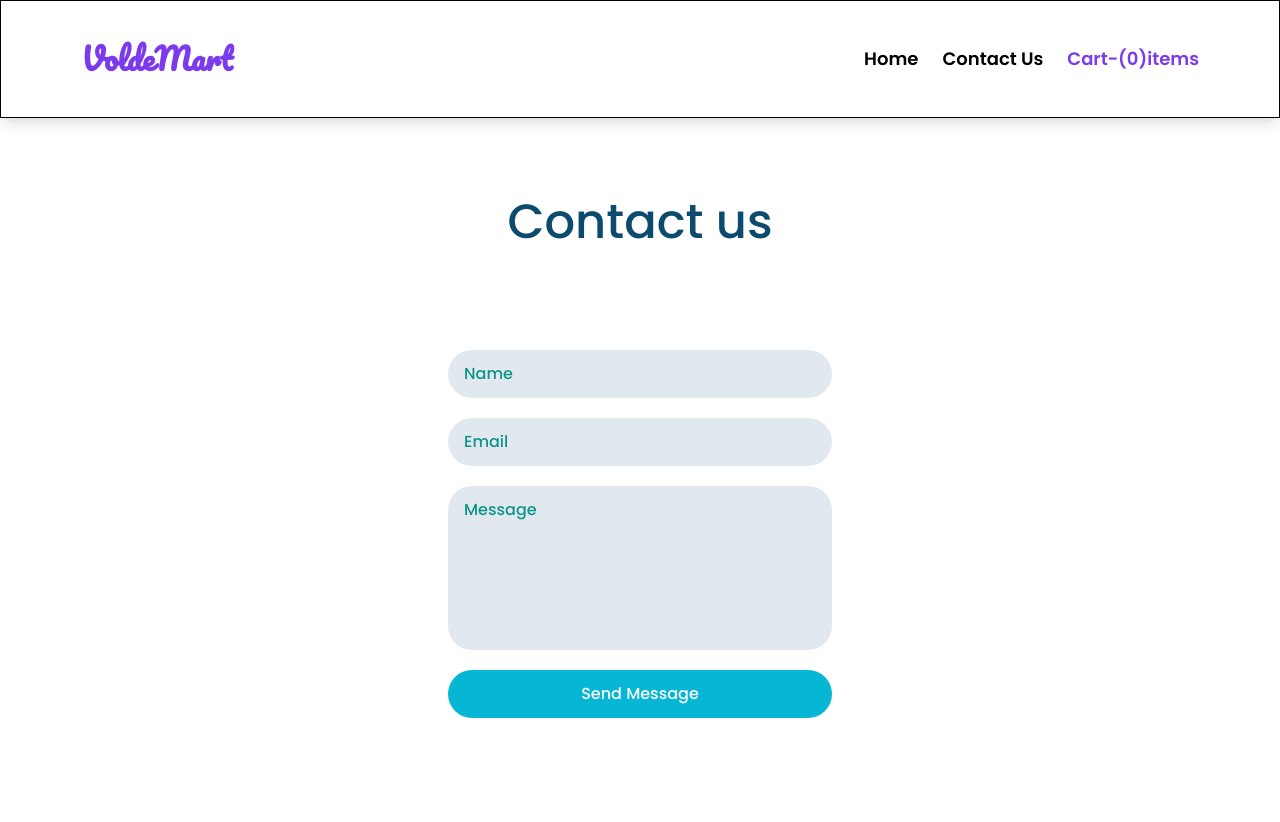
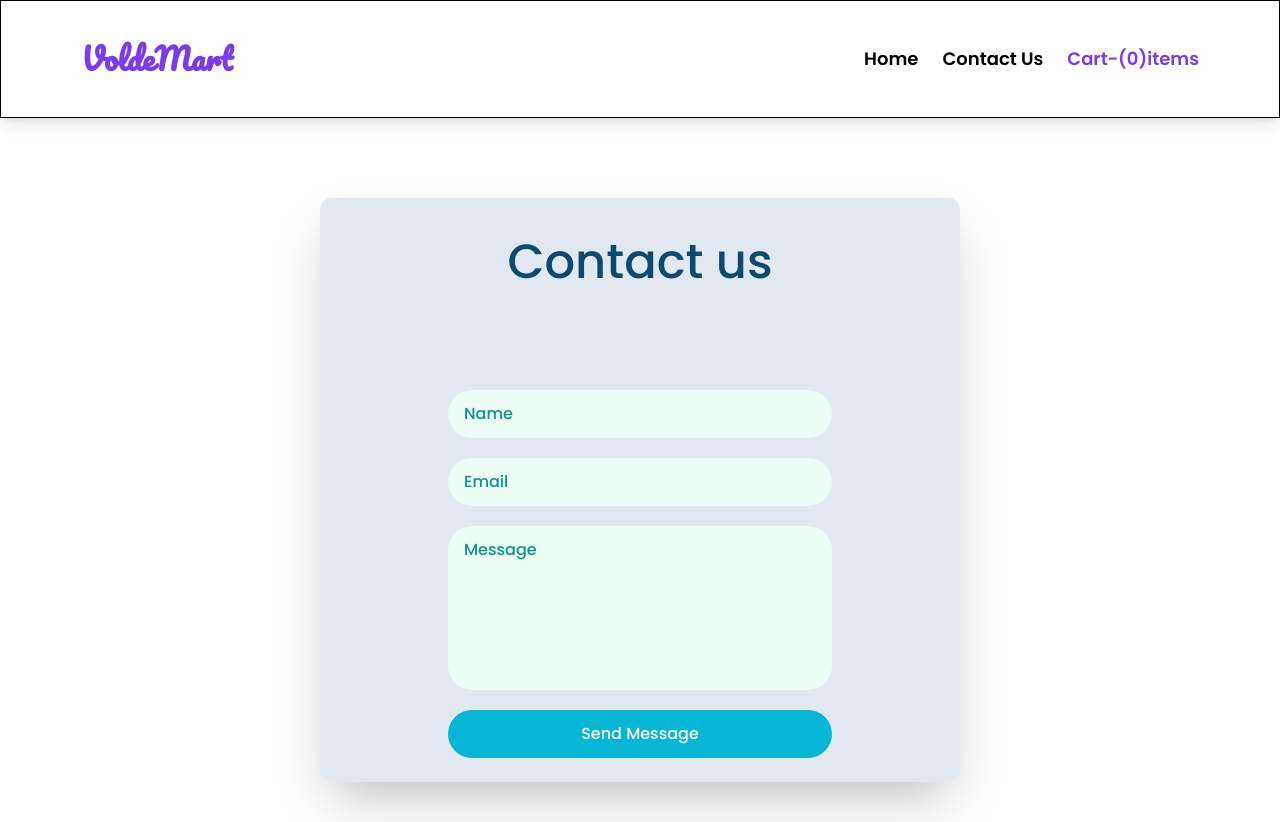
Before and after one commit to ShubhamKgithub1/VoldeMart-E-commerce, a React (Vite) app: page /contact in a window 1280 px wide. Before the commit the page ends 800 px from the top, so only its background shows below. Built offline with nearby package versions, Linux system fonts and the light colour scheme; a web font is replaced by a local one.

Commit message:
eighth commit

```diff
--- a/src/components/Cart.js
+++ b/src/components/Cart.js
@@ -7,7 +7,8 @@ const Cart = () => {
   return (
     <div className="flex flex-col items-center">
       <div className="font-poppins font-semibold text-4xl mt-8">Your Shopping Cart</div>
-      <div className="flex flex-col p-7">
+      <div className="flex flex-col items-center p-7 bg-slate-100 px-10 mt-7 shadow-xl">
+        <h1 className="font-semibold text-xl self-start justify-center">Items - ({cartItems.length})</h1>
         {cartItems && cartItems.length > 0 ? (
           cartItems.map((item, index) => (<Link to={"/item/" + item?.id}>
             <div key={index} className="border w-[70vw] my-4 p-7 flex flex-row-reverse items-center justify-between shadow-xl hover:shadow-2xl rounded-lg  transition-all transform hover:scale-[1.02] duration-200 max-h-[450px] bg-[#a5f3fc]">
@@ -22,6 +23,7 @@ const Cart = () => {
                   <h2 className="">Rating: {item.rating?.rate}</h2>
                 </div>
               </div>
+
             </div>
             </Link>
           ))
--- a/src/components/Contact.js
+++ b/src/components/Contact.js
@@ -1,12 +1,12 @@
 
 const Contact=()=>{
     return (
-        <div className="flex flex-col m-10 gap-10 items-center mt-20">
+        <div className="flex flex-col m-10 gap-10 items-center mt-20  h-[73vh] w-[50vw] rounded-xl mx-auto py-10 bg-[#e2e8f0] shadow-2xl">
             <h1 className="text-5xl font-[470] text-[#0c4a6e]">Contact us</h1>
             <div className="flex flex-col gap-5 w-[30vw] mt-16">
-            <input className="bg-[#e2e8f0] py-3 px-4  font-medium placeholder-custom rounded-full outline-none" type="text" placeholder="Name" />
-            <input className="bg-[#e2e8f0] py-3 px-4  placeholder-custom rounded-full outline-none" type="email" placeholder="Email"/>
-            <input className="bg-[#e2e8f0] py-3 px-4  placeholder-custom rounded-3xl pb-32 outline-none text-wrap max-w-[30vw] overflow-clip" type="text" placeholder="Message"/>
+            <input className="bg-emerald-50 py-3 px-4  font-medium placeholder-custom rounded-full outline-none" type="text" placeholder="Name" />
+            <input className="bg-emerald-50 py-3 px-4  placeholder-custom rounded-full outline-none" type="email" placeholder="Email"/>
+            <input className="bg-emerald-50 py-3 px-4  placeholder-custom rounded-3xl pb-32 outline-none text-wrap max-w-[30vw] overflow-clip" type="text" placeholder="Message"/>
             <button className="bg-[#06b6d4] text-white py-3 rounded-full font-poppins font-medium transition-all transform hover:scale-[0.98]">Send Message</button>
             </div>
         </div>
```
